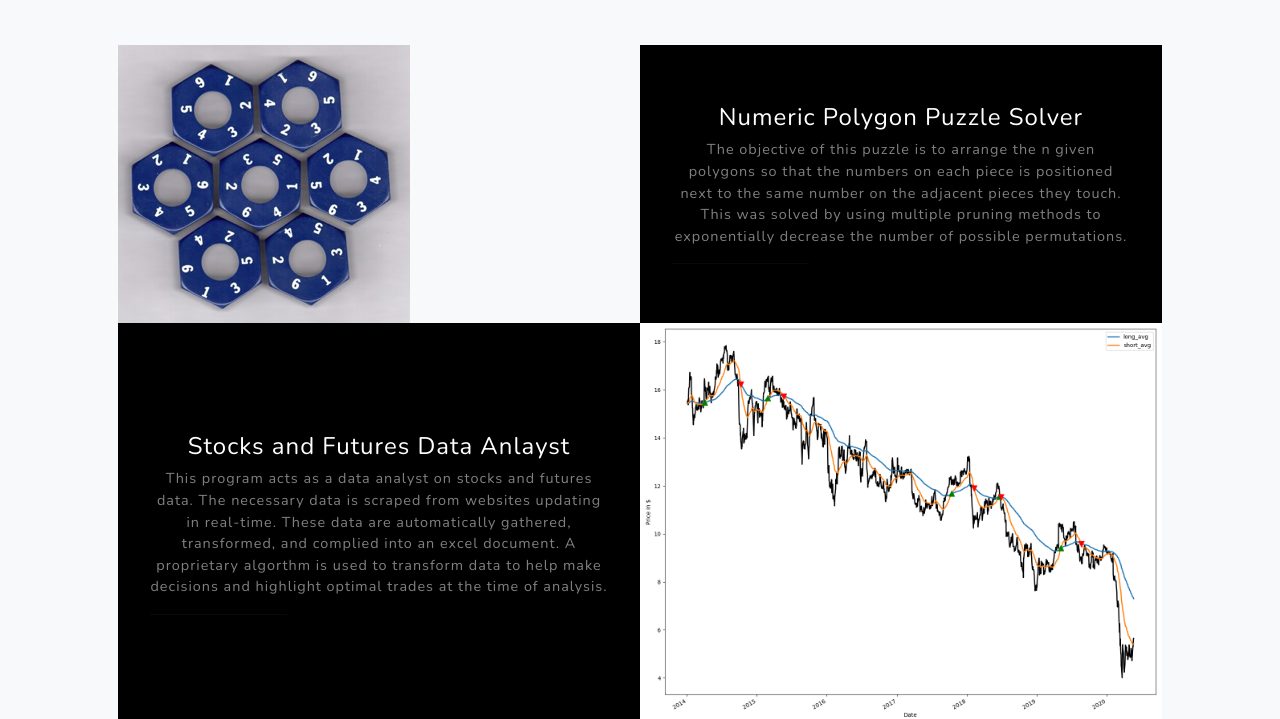
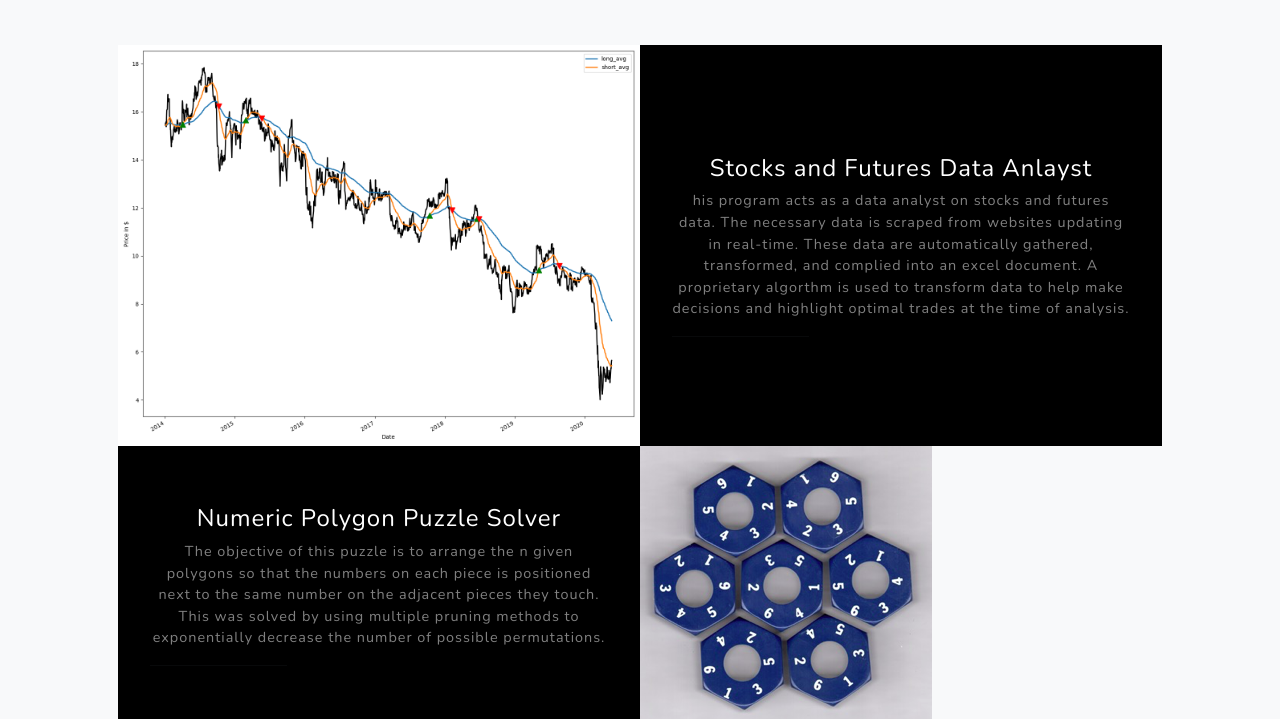
Before and after one commit to alanhaq/alanhaq.github.io, a plain HTML site: page index.html in a window 1280 px wide. Shown: the part 1973-2692 px from the top of the page. Drawn offline with nearby package versions, Linux system fonts and the light colour scheme.

Commit message:
rearrange projects

```diff
--- a/index.html
+++ b/index.html
@@ -83,16 +83,16 @@
                 </div>
                 <!-- Project One Row-->
                 <div class="row gx-0 mb-5 mb-lg-0 justify-content-center">
-                    <div class="col-lg-6"><img class="img-fluid" src="assets/img/drive-ya-nuts.png" alt="..." /></div>
+                    <div class="col-lg-6"><img class="img-fluid" src="assets/img/stock_chart.png" alt="..." /></div>
                     <div class="col-lg-6">
                         <div class="bg-black text-center h-100 project">
                             <div class="d-flex h-100">
                                 <div class="project-text w-100 my-auto text-center text-lg-left">
-                                    <h4 class="text-white">Numeric Polygon Puzzle Solver</h4>
-                                    <p class="mb-0 text-white-50">The objective of this puzzle is to arrange the n given polygons
-                                        so that the numbers on each piece is positioned next to the same number on the adjacent pieces
-                                        they touch. This was solved by using multiple pruning methods to exponentially decrease
-                                        the number of possible permutations.
+                                    <h4 class="text-white">Stocks and Futures Data Anlayst</h4>
+                                    <p class="mb-0 text-white-50">his program acts as a data analyst on stocks and futures data.
+                                        The necessary data is scraped from websites updating in real-time. These data are automatically
+                                        gathered, transformed, and complied into an excel document. A proprietary algorthm is used to
+                                        transform data to help make decisions and highlight optimal trades at the time of analysis.
                                     </p>
                                     <hr class="d-none d-lg-block mb-0 ms-0" />
                                 </div>
@@ -102,16 +102,16 @@
                 </div>
                 <!-- Project Two Row-->
                 <div class="row gx-0 justify-content-center">
-                    <div class="col-lg-6"><img class="img-fluid" src="assets/img/stock_chart.png" alt="..." /></div>
+                    <div class="col-lg-6"><img class="img-fluid" src="assets/img/drive-ya-nuts.png" alt="..." /></div>
                     <div class="col-lg-6 order-lg-first">
                         <div class="bg-black text-center h-100 project">
                             <div class="d-flex h-100">
                                 <div class="project-text w-100 my-auto text-center text-lg-right">
-                                    <h4 class="text-white">Stocks and Futures Data Anlayst</h4>
-                                    <p class="mb-0 text-white-50">This program acts as a data analyst on stocks and futures data.
-                                        The necessary data is scraped from websites updating in real-time. These data are automatically
-                                        gathered, transformed, and complied into an excel document. A proprietary algorthm is used to
-                                        transform data to help make decisions and highlight optimal trades at the time of analysis.
+                                    <h4 class="text-white">Numeric Polygon Puzzle Solver</h4>
+                                    <p class="mb-0 text-white-50">The objective of this puzzle is to arrange the n given polygons
+                                        so that the numbers on each piece is positioned next to the same number on the adjacent pieces
+                                        they touch. This was solved by using multiple pruning methods to exponentially decrease
+                                        the number of possible permutations.
                                     </p>
                                     <hr class="d-none d-lg-block mb-0 me-0" />
                                 </div>
@@ -122,7 +122,7 @@
             </div>
         </section>
         <!-- Signup-->
-        <section class="signup-section" id="signup">
+        <!-- <section class="signup-section" id="signup">
             <div class="container px-4 px-lg-5">
                 <div class="row gx-4 gx-lg-5">
                     <div class="col-md-10 col-lg-8 mx-auto text-center">
@@ -135,7 +135,7 @@
                     </div>
                 </div>
             </div>
-        </section>
+        </section> -->
         <!-- Contact-->
         <section class="contact-section bg-black">
             <div class="container px-4 px-lg-5">
```
